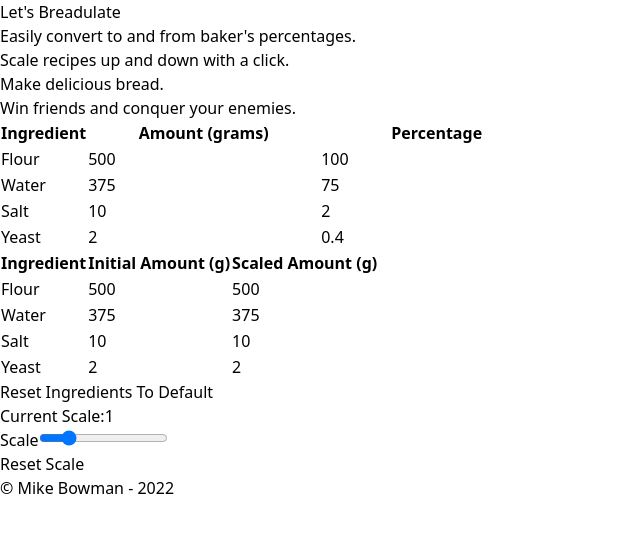
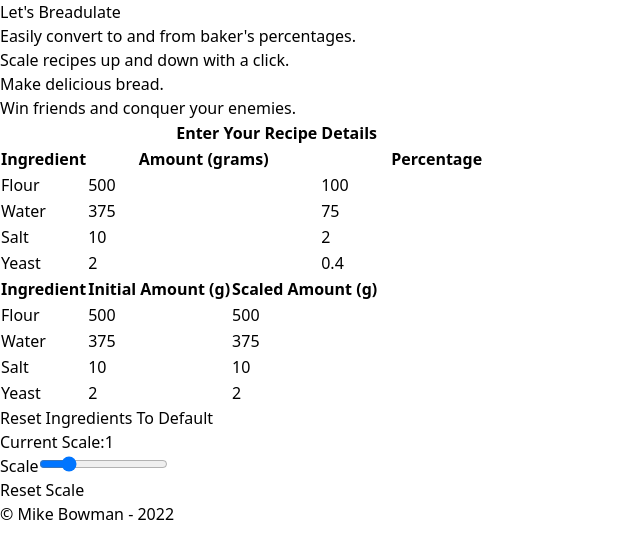
Before and after one commit to bowmanmike/breadulator, a React (Vite) app: page / in a window 1280 px wide. Shown: the top 558 px of the page, without its empty margins (0-640 px from the left). Built offline with nearby package versions, Linux system fonts and the light colour scheme.

Commit message:
Add table header

```diff
--- a/src/components/Calculator.tsx
+++ b/src/components/Calculator.tsx
@@ -39,8 +39,11 @@ const Calculator = () => {
       <div className="overflow-x-auto sm:-mx-6 lg:-mx-8">
         <div className="inline-block min-w-full py-2 align-middle sm:px-6 lg:px-8">
           <div className="overflow-hidden sm:rounded-lg">
-            <table className="min-w-full divide-y divide-gray-200">
+            <table className="max-w-full divide-y divide-gray-200">
               <thead className="bg-gray-50">
+              <tr>
+                <th colspan={3}>Enter Your Recipe Details</th>
+              </tr>
                 <tr>
                   <th
                     scope="col"
```
